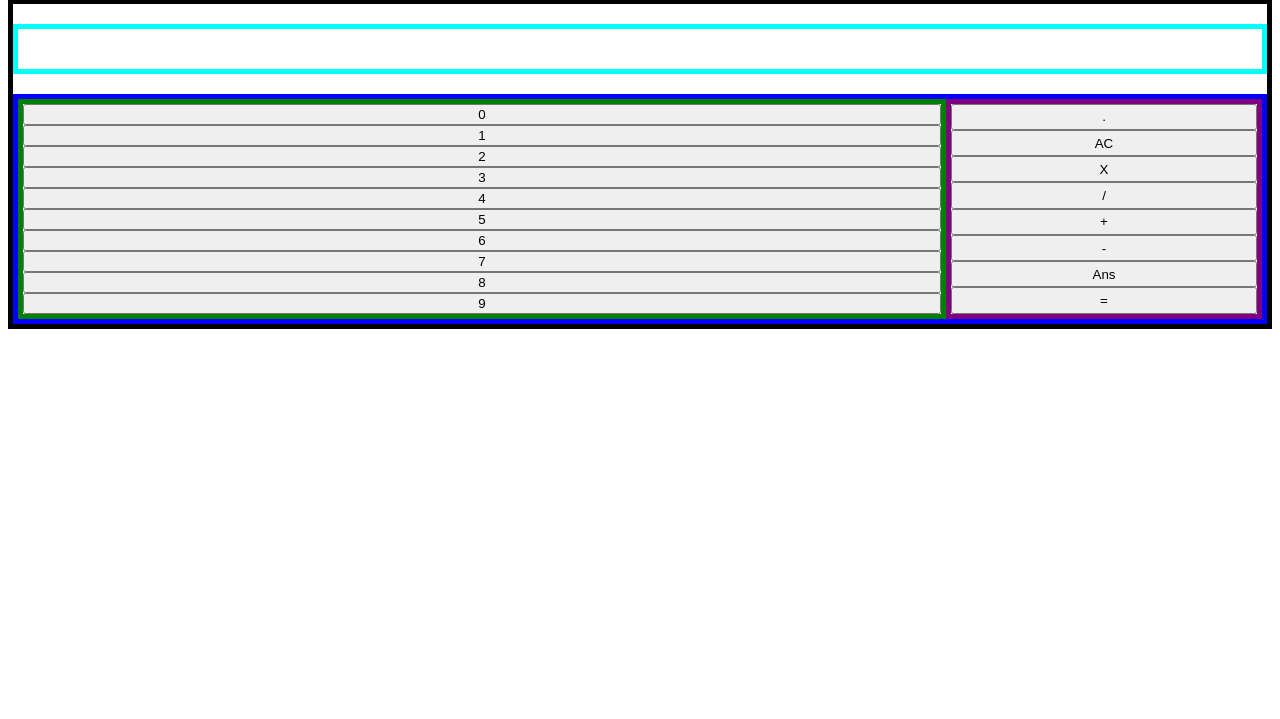
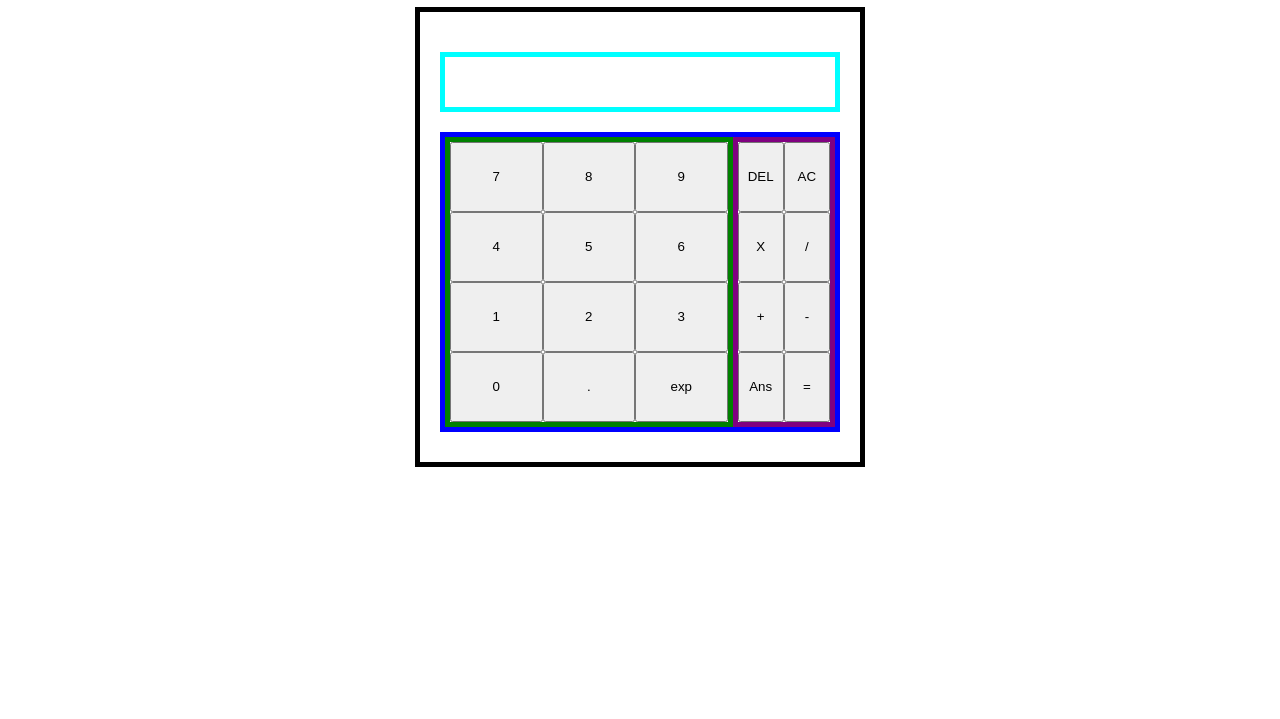
Before and after one commit to kaiorosa1/javascript-calculator-fcc, a plain HTML site: page index.html in a window 1280 px wide. Shown: the part 81-800 px from the top of the page. Drawn offline with nearby package versions, Linux system fonts and the light colour scheme.

Commit message:
add changes calculator
- changed pad, centered calculator, etc.

```diff
--- a/css/style.css
+++ b/css/style.css
@@ -1,25 +1,34 @@
 #app {
   text-align: center;
+  display: flex;
+  justify-content: center;
 }
 #calculator {
   border: 5px solid black;
+  width: 400px;
+  height: 400px;
+  padding: 20px 20px 30px 20px;
 }
 #display {
   border: 5px solid cyan;
-  height: 40px;
+  height: 50px;
 }
 #pad {
   border: 5px solid blue;
   display: flex;
+  height: 290px;
 }
 #numbers {
   border: 5px solid green;
   display: grid;
+  grid-template-columns: 1fr 1fr 1fr;
   width: 75%;
+
 }
 
 #functionality {
   border: 5px solid purple;
   display: grid;
+  grid-template-columns: 1fr 1fr;
   width: 25%;
 }
--- a/js/index.js
+++ b/js/index.js
@@ -200,7 +200,22 @@ class CalculatorPad extends React.Component {
     return (
       React.createElement("div", { id: "pad" },
       React.createElement("div", { id: "numbers" },
-      React.createElement("button", { id: "zero", onClick: this.sendToDisplay, "data-value": "0" }, "0"),
+      React.createElement("button", { id: "seven", onClick: this.sendToDisplay, "data-value": "7" }, "7"),
+
+
+      React.createElement("button", { id: "eight", onClick: this.sendToDisplay, "data-value": "8" }, "8"),
+
+
+      React.createElement("button", { id: "nine", onClick: this.sendToDisplay, "data-value": "9" }, "9"),
+
+
+      React.createElement("button", { id: "four", onClick: this.sendToDisplay, "data-value": "4" }, "4"),
+
+
+      React.createElement("button", { id: "five", onClick: this.sendToDisplay, "data-value": "5" }, "5"),
+
+
+      React.createElement("button", { id: "six", onClick: this.sendToDisplay, "data-value": "6" }, "6"),
 
 
       React.createElement("button", { id: "one", onClick: this.sendToDisplay, "data-value": "1" }, "1"),
@@ -212,29 +227,16 @@ class CalculatorPad extends React.Component {
       React.createElement("button", { id: "three", onClick: this.sendToDisplay, "data-value": "3" }, "3"),
 
 
-      React.createElement("button", { id: "four", onClick: this.sendToDisplay, "data-value": "4" }, "4"),
+      React.createElement("button", { id: "zero", onClick: this.sendToDisplay, "data-value": "0" }, "0"),
 
 
-      React.createElement("button", { id: "five", onClick: this.sendToDisplay, "data-value": "5" }, "5"),
-
-
-      React.createElement("button", { id: "six", onClick: this.sendToDisplay, "data-value": "6" }, "6"),
-
-
-      React.createElement("button", { id: "seven", onClick: this.sendToDisplay, "data-value": "7" }, "7"),
-
-
-      React.createElement("button", { id: "eight", onClick: this.sendToDisplay, "data-value": "8" }, "8"),
-
-
-      React.createElement("button", { id: "nine", onClick: this.sendToDisplay, "data-value": "9" }, "9")),
-
-
-
-      React.createElement("div", { id: "functionality" },
       React.createElement("button", { id: "decimal", onClick: this.sendToDisplay, "data-value": "." }, "."),
 
 
+      React.createElement("button", null, "exp")),
+
+      React.createElement("div", { id: "functionality" },
+      React.createElement("button", null, "DEL"),
       React.createElement("button", { id: "clear", onClick: this.clearDisplay }, "AC"),
 
 
@@ -251,6 +253,7 @@ class CalculatorPad extends React.Component {
 
 
       React.createElement("button", null, "Ans"),
+
       React.createElement("button", { id: "equals", onClick: this.getResult, "data-value": "=" }, "="))));
 
 
```
Also changed, not shown: 1 other file.
